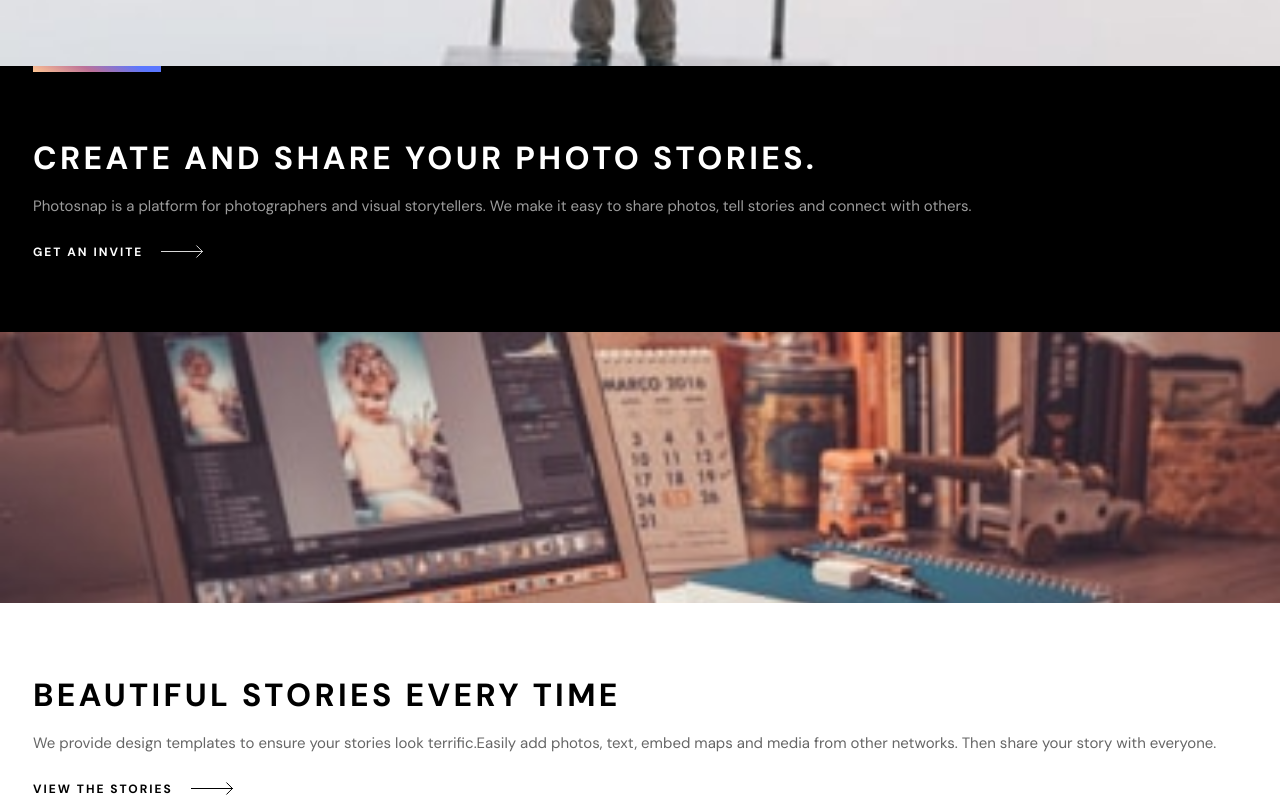
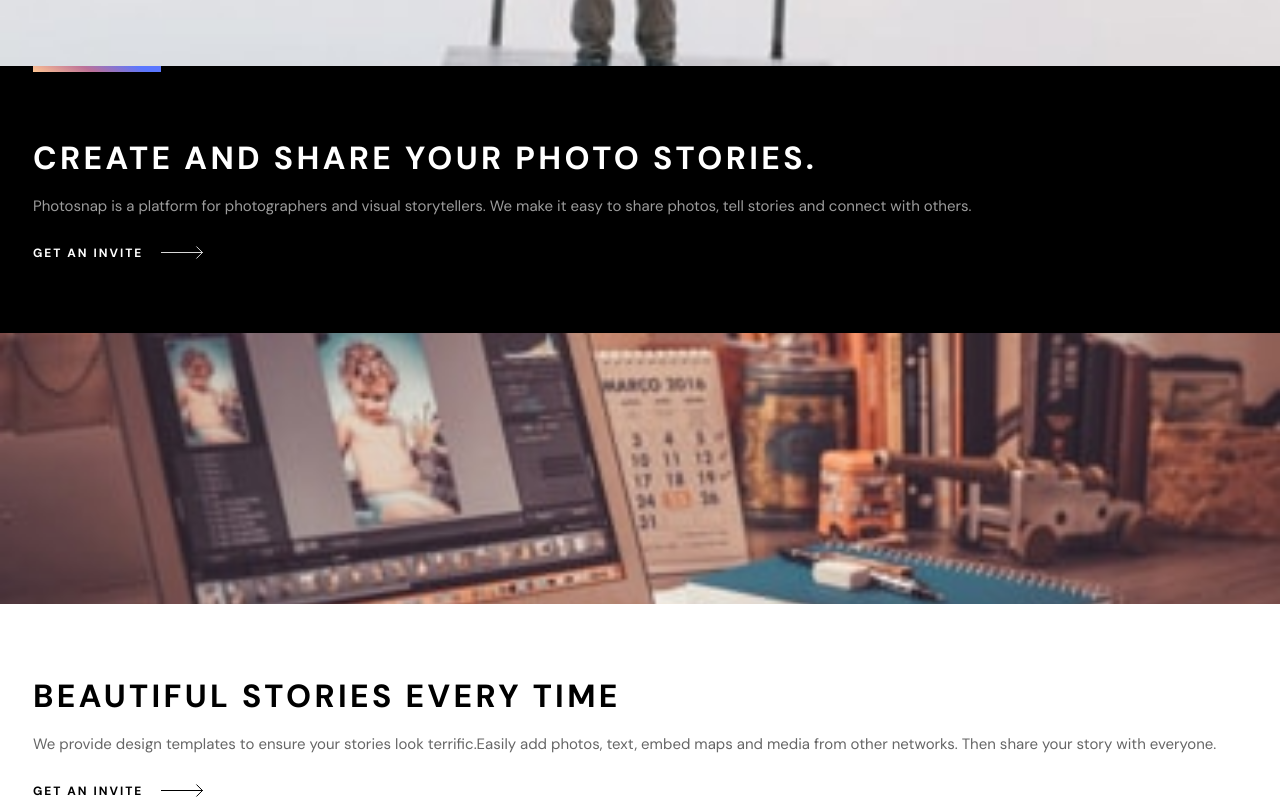
Before and after one commit to DamiGbot/Photosnap, a React (Create React App) app: page /home in a window 1280 px wide. Shown: the part 300-1100 px from the top of the page. Built offline with nearby package versions, Linux system fonts and the light colour scheme.

Commit message:
create Hero box component
-create Hero image component
-create Hero content component
-refactor stories page
-refactor home page

```diff
--- /dev/null
+++ b/src/components/Hero-box/HeroContent.js
@@ -0,0 +1,47 @@
+import React from "react";
+import { Link } from "react-router-dom";
+
+import Arrow from "../UI/Arrow";
+
+import classes from "../../sass/components/Hero-box/HeroContent.module.scss";
+
+const HeroContent = (props) => {
+	return (
+		<div className={`${classes["hero-content__content"]} ${props.className}`}>
+			{props.featuredStory && (
+				<p className={classes["hero-content__content--award"]}>
+					{props.featuredStory}
+				</p>
+			)}
+
+			<h3 className={classes["hero-content__content--title"]}>
+				{`${props.title}`.toUpperCase()}
+			</h3>
+
+			{props.date && props.author && (
+				<p className={classes["hero-content__content--author"]}>
+					<span className={classes["hero-content__content--author--date"]}>
+						{props.date}
+					</span>
+					{props.author}
+				</p>
+			)}
+
+			<p className={classes["hero-content__content--body"]}>{props.content}</p>
+
+			{props.action && (
+				<div className={classes["hero-content__content__actions"]}>
+					<Link
+						to={"#"}
+						className={classes["hero-content__content__actions--action"]}
+					>
+						{props.action}
+						<Arrow className={props.arrowClassName} />
+					</Link>
+				</div>
+			)}
+		</div>
+	);
+};
+
+export default HeroContent;
--- /dev/null
+++ b/src/components/Hero-box/HeroImage.js
@@ -0,0 +1,15 @@
+import React from "react";
+
+const HeroImage = (props) => {
+	return (
+		<div
+			className={props.className}
+			style={{
+				background: `url(${require(`../../dev-data/assets/${props.image}`)}) no-repeat 50%`,
+				backgroundSize: "cover",
+			}}
+		></div>
+	);
+};
+
+export default React.memo(HeroImage);
--- a/src/pages/Home.js
+++ b/src/pages/Home.js
@@ -1,15 +1,15 @@
 import React, { useEffect, useMemo } from "react";
-import { Link } from "react-router-dom";
 
 import ReadStory from "../components/Stories/ReadStory";
 import Features from "../components/Features/SomeFeatures";
+import HeroImage from "../components/Hero-box/HeroImage";
+import HeroContent from "../components/Hero-box/HeroContent";
 
 import classes from "../sass/pages/Home.module.scss";
 
 import homeSectionData from "../dev-data/assets/home/mobile/Section1_data.json";
 import readStoryData from "../dev-data/assets/home/mobile/read-story.json";
 import someFeaturesData from "../dev-data/assets/home/mobile/some_features.json";
-import Arrow from "../components/UI/Arrow";
 
 const Home = () => {
 	useEffect(() => {
@@ -21,45 +21,24 @@ const Home = () => {
 		() =>
 			homeSectionData.map((el) => (
 				<React.Fragment key={el.Id}>
-					<div
+					<HeroImage
+						dark={el.Dark}
+						image={`home/mobile/${el.image}`}
 						className={
 							el.Dark ? classes["home__hero-image"] : classes["home__images"]
 						}
-						style={{
-							background: `url(${require(`../dev-data/assets/home/mobile/${el.image}`)}) no-repeat 50%`,
-							backgroundSize: "cover",
-						}}
-					></div>
+					/>
 
-					<div
-						className={`${classes["home__stories"]} ${
-							el.Dark
-								? classes["home__stories-dark"]
-								: classes["home__stories-white"]
-						}`}
-					>
-						<h3 className={classes["home__stories--title"]}>{el.title}</h3>
-						<p
-							className={`${classes["home__stories--content"]} ${
-								!el.Dark ? classes["home__stories-white--content"] : null
-							}`}
-						>
-							{el.content}
-						</p>
-						<Link
-							to={!el.Dark ? "/stories" : "#"}
-							className={`${classes["home__stories--action"]}  ${
-								!el.Dark ? classes["home__stories-white--action"] : null
-							}`}
-						>
-							{el.Dark ? "Get an invite" : "View the stories"}
-							<Arrow
-								className={`${classes["home__stories--action_arrow"]}  ${
-									!el.Dark ? classes["home__stories-white--action_arrow"] : null
-								}`}
-							/>
-						</Link>
-					</div>
+					<HeroContent
+						className={`${classes["home__stories"]}
+							${el.Dark ? classes["home__stories-dark"] : classes["home__stories-white"]}`}
+						title={el.title}
+						content={el.content}
+						action={"Get an invite"}
+						arrowClassName={`${classes["home__stories--action_arrow"]} ${
+							!el.Dark && classes["home__stories-white--action_arrow"]
+						} `}
+					/>
 				</React.Fragment>
 			)),
 		[]
--- a/src/pages/Stories.js
+++ b/src/pages/Stories.js
@@ -1,11 +1,11 @@
 import { useEffect } from "react";
-import { Link } from "react-router-dom";
 import ReadStory from "../components/Stories/ReadStory";
-import Arrow from "../components/UI/Arrow";
 
 import classes from "../sass/pages/Stories.module.scss";
 
 import data from "../dev-data/assets/stories/read-story-full.json";
+import HeroImage from "../components/Hero-box/HeroImage";
+import HeroContent from "../components/Hero-box/HeroContent";
 
 const Stories = () => {
 	useEffect(() => {
@@ -16,47 +16,23 @@ const Stories = () => {
 	return (
 		<main className={classes.stories}>
 			<section className={classes["stories-section1"]}>
-				<div className={classes["stories-section1__hero-image"]}></div>
+				<HeroImage
+					image={`stories/mobile/moon-of-appalacia.jpg`}
+					className={classes["stories-section1__hero-image"]}
+				/>
 
-				<div className={classes["stories-section1__content"]}>
-					<p className={classes["stories-section1__content--award"]}>
-						last's month's featured story
-					</p>
-
-					<h3 className={classes["stories-section1__content--title"]}>
-						{`Hazy full moon of Appalachia`.toUpperCase()}
-					</h3>
-
-					<p className={classes["stories-section1__content--author"]}>
-						<span
-							className={classes["stories-section1__content--author--date"]}
-						>
-							March 2nd 2020
-						</span>
-						by John Appleseed
-					</p>
-
-					<p className={classes["stories-section1__content--body"]}>
-						The dissected plateau area, while not actually made up of geological
-						mountains, is popularly called "mountains," especially in eastern
-						Kentucky and West Virginia, and while the ridges are not high, the
-						terrain is extremely rugged.
-					</p>
-
-					<div className={classes["stories-section1__content__actions"]}>
-						<Link
-							to={"#"}
-							className={classes["stories-section1__content__actions--action"]}
-						>
-							Read the story
-							<Arrow
-								className={
-									classes["stories-section1__content__actions--action_arrow"]
-								}
-							/>
-						</Link>
-					</div>
-				</div>
+				<HeroContent
+					className={classes["stories-section1__content"]}
+					featuredStory={"last's month's featured story"}
+					title={"Hazy full moon of Appalachia"}
+					date={"March 2nd 2020"}
+					author={"by John Appleseed"}
+					content={
+						'The dissected plateau area, while not actually made up of geological mountains, is popularly called "mountains," especially in eastern Kentucky and West Virginia, and while the ridges are not high, the terrain is extremely rugged.'
+					}
+					action={"Read the story"}
+					arrowClassName={classes["stories-section1__content_arrow"]}
+				/>
 			</section>
 
 			<section>
--- /dev/null
+++ b/src/sass/components/Hero-box/HeroContent.module.scss
@@ -0,0 +1,66 @@
+@use "../../abtracts/mixin" as mixins;
+
+.hero-content {
+	&__content {
+		background-color: #000;
+		color: white;
+
+		&--award {
+			text-transform: uppercase;
+			font-size: 1.2rem;
+			font-weight: bold;
+			letter-spacing: 0.2rem;
+			margin-bottom: 1.6rem;
+		}
+
+		&--title {
+			font-size: 3.2rem;
+			font-weight: 700;
+			line-height: 4rem;
+			letter-spacing: 0.333rem;
+			margin-bottom: 1.6rem;
+		}
+
+		&--author {
+			font-size: 1.3rem;
+			margin-bottom: 2.4rem;
+
+			&--date {
+				opacity: 0.7;
+				margin-right: 0.9rem;
+			}
+		}
+
+		&--body {
+			opacity: 0.7;
+			font-size: 1.5rem;
+			color: #dfdfdf;
+			line-height: 2.5rem;
+			margin-bottom: 2.4rem;
+		}
+
+		&__actions {
+			&--action {
+				@include mixins.links;
+			}
+		}
+	}
+
+	&-white {
+		background-color: #fff;
+		color: #000;
+
+		&--body {
+			color: #000;
+			opacity: 0.6;
+		}
+
+		&--action {
+			color: #000;
+
+			&_arrow {
+				stroke: #000;
+			}
+		}
+	}
+}
--- a/src/sass/pages/Home.module.scss
+++ b/src/sass/pages/Home.module.scss
@@ -11,30 +11,11 @@
 
 	&__stories {
 		position: relative;
-		background-color: #000;
-		color: #fff;
 		padding: {
 			left: 3.3rem;
 			top: 7.2rem;
 			right: 2.4rem;
 			bottom: 7.2rem;
-		}
-
-		&--title {
-			font-size: 3.2rem;
-			font-weight: 700;
-			text-transform: uppercase;
-			letter-spacing: 0.333rem;
-			line-height: 4rem;
-			margin-bottom: 1.6rem;
-		}
-
-		&--content {
-			font-size: 1.5rem;
-			line-height: 2.5rem;
-			color: #dfdfdf;
-			opacity: 0.7;
-			margin-bottom: 2.3rem;
 		}
 
 		&--action {
@@ -49,7 +30,7 @@
 			background-color: #fff;
 			color: #000;
 
-			&--content {
+			p {
 				color: #000;
 				opacity: 0.6;
 			}
--- a/src/sass/pages/Stories.module.scss
+++ b/src/sass/pages/Stories.module.scss
@@ -3,58 +3,14 @@
 .stories {
 	&-section1 {
 		&__hero-image {
-			background: url("../../dev-data/assets/stories/mobile/moon-of-appalacia.jpg")
-				no-repeat 50%;
-			background-size: cover;
 			height: 31.7rem;
 		}
 
 		&__content {
-			background-color: #000;
 			padding: 4.8rem 2.8rem;
-			color: white;
 
-			&--award {
-				text-transform: uppercase;
-				font-size: 1.2rem;
-				font-weight: bold;
-				letter-spacing: 0.2rem;
-				margin-bottom: 1.6rem;
-			}
-
-			&--title {
-				font-size: 3.2rem;
-				font-weight: 700;
-				line-height: 4rem;
-				letter-spacing: 0.333rem;
-				margin-bottom: 1.6rem;
-			}
-
-			&--author {
-				font-size: 1.3rem;
-				margin-bottom: 2.4rem;
-
-				&--date {
-					opacity: 0.7;
-					margin-right: 0.9rem;
-				}
-			}
-
-			&--body {
-				opacity: 0.7;
-				font-size: 1.5rem;
-				line-height: 2.5rem;
-				margin-bottom: 2.4rem;
-			}
-
-			&__actions {
-				&--action {
-					@include mixins.links;
-
-					&_arrow {
-						@include mixins.center-arrow(2.2rem, 0.2rem);
-					}
-				}
+			&_arrow {
+				@include mixins.center-arrow(2.2rem, 0.2rem);
 			}
 		}
 	}
```
